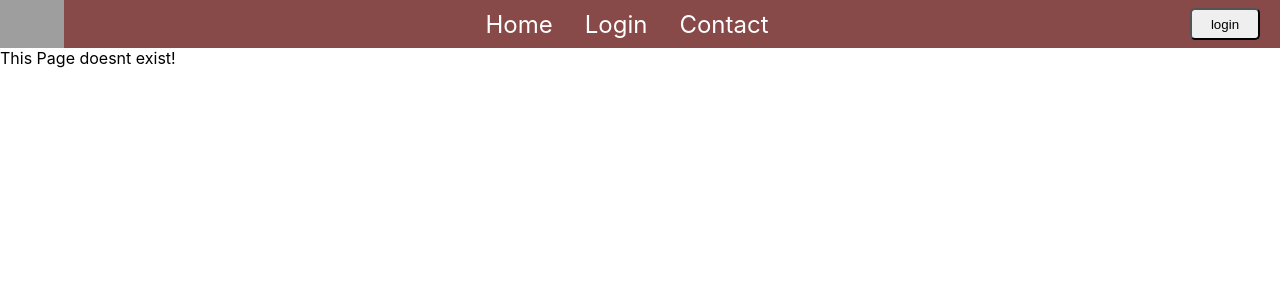
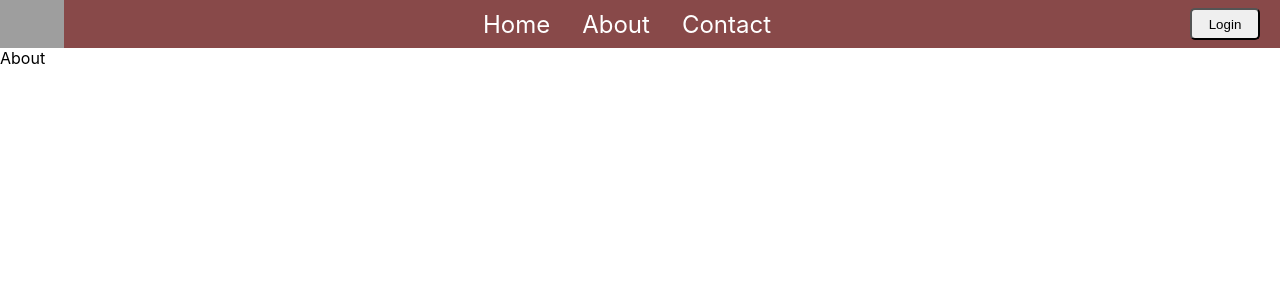
Before and after one commit to Lamia4/howmanyclicks, a React (Create React App) app in the folder codepen-app/: page /about in a window 1280 px wide. Shown: the top 300 px of the page. Built offline with nearby package versions, Linux system fonts and the light colour scheme; grey boxes are pictures that could not be loaded.

Commit message:
login korrigiert

```diff
--- a/codepen-app/src/App.js
+++ b/codepen-app/src/App.js
@@ -3,6 +3,7 @@
 
 import Header from "./comp/Header"
 import Home from "./pages/Home";
+import About from "./pages/About"
 import Login from "./pages/Login";
 import NoExist from "./pages/NoExist.js";
 import Contact from "./pages/Contact";
@@ -45,6 +46,7 @@
         <Switch>
           <Route exact path="/" > <Home homeLinks={homeLinks} /> </Route >
           <Route path="/login"> <Login /> </Route>
+          <Route path="/about"> <About /> </Route>
           <Route path="/contact" > <Contact /> </Route>
           <Route component={NoExist}></Route>
 
--- a/codepen-app/src/comp/Header.js
+++ b/codepen-app/src/comp/Header.js
@@ -15,13 +15,13 @@
 
             <ul>
                 <li><Link to="/" >Home</Link></li>
-                <li><Link to="/login" >Login</Link></li>
+                <li><Link to="/about" >About</Link></li>
                 <li><Link to="/contact" >Contact</Link></li>
 
             </ul>
 
             <div className="login">
-                <button>login</button>
+                <Link to="/login" ><button > Login </button></Link>
             </div>
         </div>
 
--- /dev/null
+++ b/codepen-app/src/pages/About.js
@@ -0,0 +1,11 @@
+import React from 'react'
+
+function About() {
+    return (
+        <div>
+            About
+        </div>
+    )
+}
+
+export default About
```
